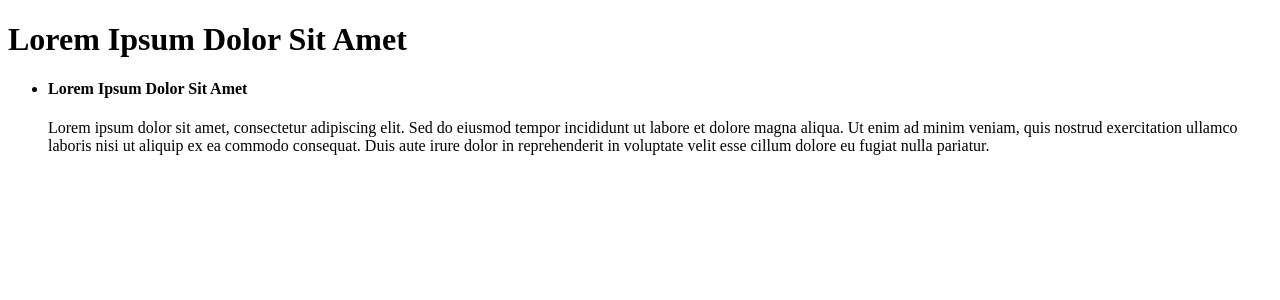
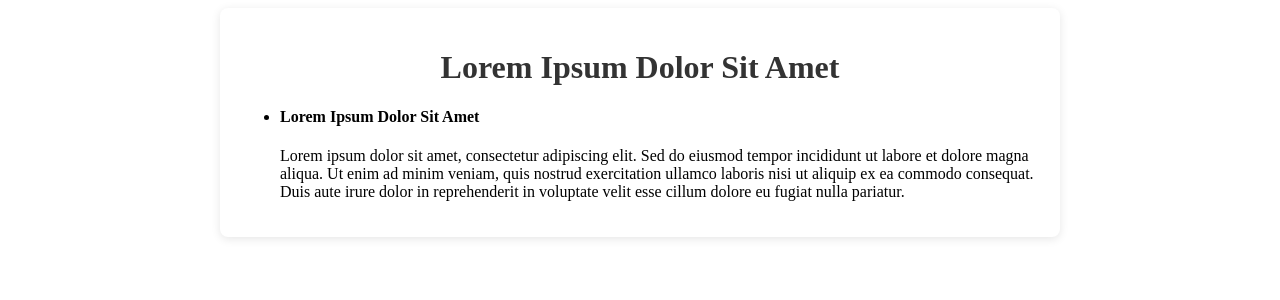
Before and after one commit to acciojob/lorem-redux-handesaurabh, a React app: page / in a window 1280 px wide. Shown: the top 300 px of the page. Built offline with nearby package versions, Linux system fonts and the light colour scheme; no server answers.

Commit message:
Update App.js

```diff
--- a/src/components/App.js
+++ b/src/components/App.js
@@ -4,18 +4,25 @@ import { fetchLoremData } from "../actions/loremActions";
 
 const App = () => {
   const dispatch = useDispatch();
-  const { loading, data, error } = useSelector(state => state.lorem);
+  const loremState = useSelector(state => state.lorem || { loading: true, data: { title: '', body: '' }, error: '' });
+  const { loading, data, error } = loremState;
 
   useEffect(() => {
+    // Small delay to ensure component is mounted
+    const timer = setTimeout(() => {
       dispatch(fetchLoremData());
+    }, 100);
+
+    return () => clearTimeout(timer);
   }, [dispatch]);
 
   return (
+    <div style={{ maxWidth: '800px', margin: '0 auto', backgroundColor: 'white', padding: '20px', borderRadius: '8px', boxShadow: '0 2px 10px rgba(0, 0, 0, 0.1)' }}>
+      <h1 style={{ color: '#333', textAlign: 'center' }}>Lorem Ipsum Dolor Sit Amet</h1>
       <div>
-      <h1>Lorem Ipsum Dolor Sit Amet</h1>
-      {loading && <p>Loading...</p>}
-      {error && <p>{error}</p>}
-      {data && (
+        {loading && <h4 style={{ textAlign: 'center', color: '#888', fontStyle: 'italic' }}>Fetching data...</h4>}
+        {error && <p style={{ color: '#d32f2f', textAlign: 'center', padding: '10px', backgroundColor: '#ffebee', borderRadius: '4px' }}>Error: {error}</p>}
+        {data && data.title && data.body && (
           <ul>
             <li>
               <h4 className="title">{data.title}</h4>
@@ -24,6 +31,7 @@ const App = () => {
           </ul>
         )}
       </div>
+    </div>
   );
 };
 
```
Lines whose indentation alone changed are shown as unchanged.
